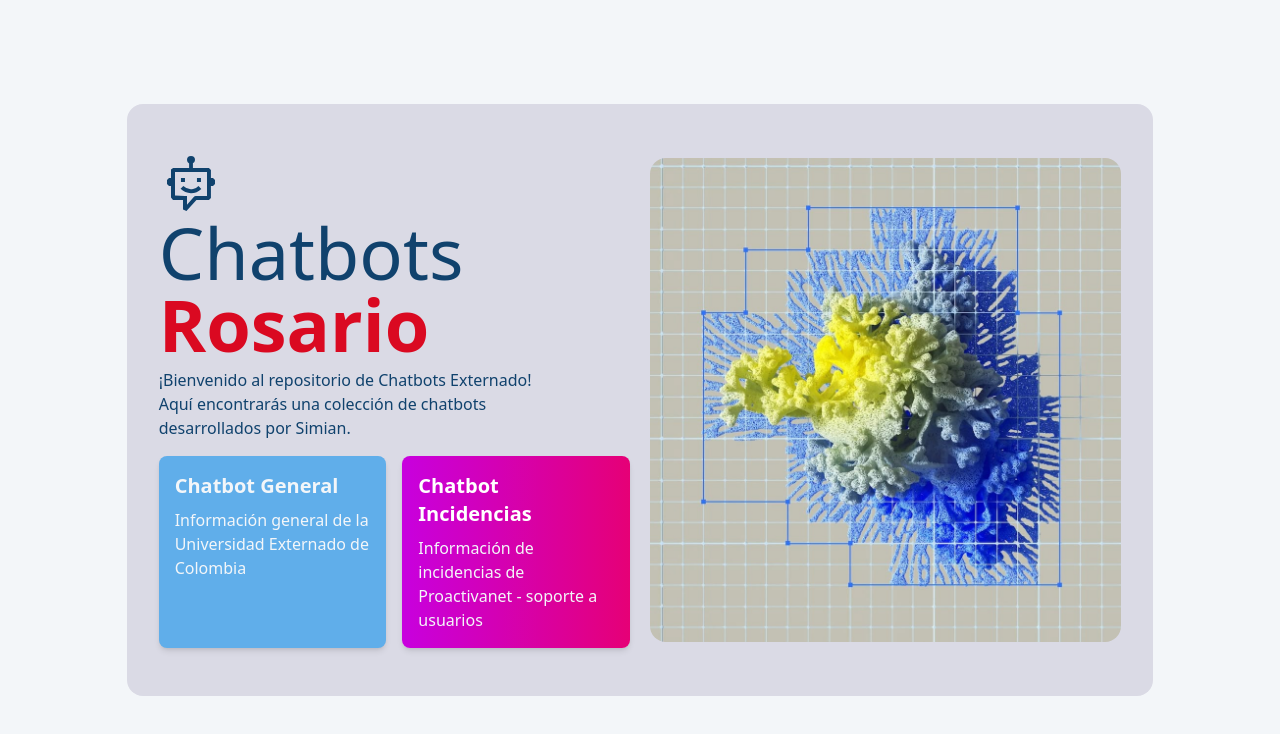
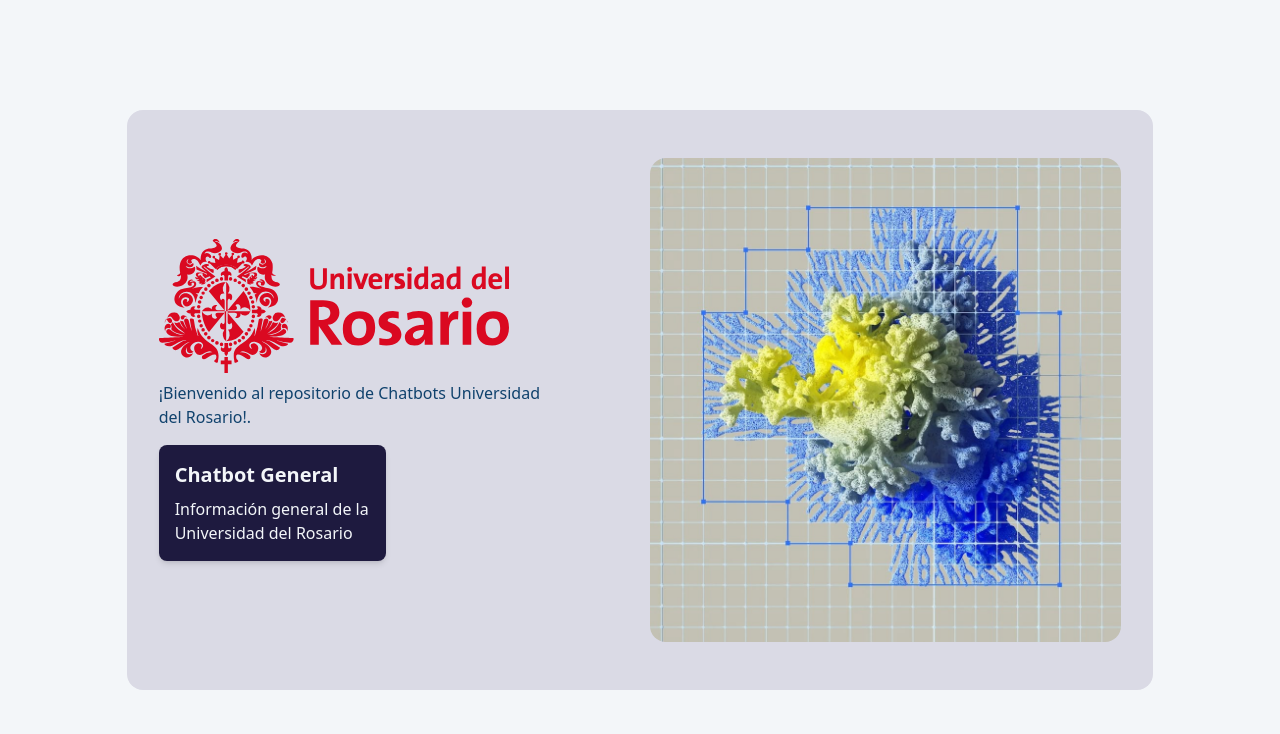
Before and after one commit to mager19/chatbots, a website: page rosario.html in a window 1280 px wide. Drawn offline with Linux system fonts and the light colour scheme.

Commit message:
fix some styles

```diff
--- a/rosario.html
+++ b/rosario.html
@@ -12,34 +12,14 @@
 					<div class="grid lg:grid-cols-2 gap-5 items-center justify-between">
 						<div class="bots__wrapper">
 							<div class="info">
-								<h1 class="text-7xl font-normal text-brand-dark">
-									<svg width="64px" height="64px" viewBox="0 0 16 16" xmlns="http://www.w3.org/2000/svg" fill="#10426d">
-										<g id="SVGRepo_bgCarrier" stroke-width="0"></g>
-										<g id="SVGRepo_tracerCarrier" stroke-linecap="round" stroke-linejoin="round"></g>
-										<g id="SVGRepo_iconCarrier">
-											<path
-												fill-rule="evenodd"
-												clip-rule="evenodd"
-												d="M8.48 4h4l.5.5v2.03h.52l.5.5V8l-.5.5h-.52v3l-.5.5H9.36l-2.5 2.76L6 14.4V12H3.5l-.5-.64V8.5h-.5L2 8v-.97l.5-.5H3V4.36L3.53 4h4V2.86A1 1 0 0 1 7 2a1 1 0 0 1 2 0 1 1 0 0 1-.52.83V4zM12 8V5H4v5.86l2.5.14H7v2.19l1.8-2.04.35-.15H12V8zm-2.12.51a2.71 2.71 0 0 1-1.37.74v-.01a2.71 2.71 0 0 1-2.42-.74l-.7.71c.34.34.745.608 1.19.79.45.188.932.286 1.42.29a3.7 3.7 0 0 0 2.58-1.07l-.7-.71zM6.49 6.5h-1v1h1v-1zm3 0h1v1h-1v-1z"></path>
-										</g></svg
-									>Chatbots
-									<span class="text-brand-rosario font-semibold">Rosario</span>
-								</h1>
-								<p class="text-brand-dark max-w-96 mt-2">
-									¡Bienvenido al repositorio de Chatbots Externado! Aquí encontrarás una colección de chatbots desarrollados por Simian.
-								</p>
+								<img src="./src/img/logoRosario.svg" alt="Logo" class="inline-block mr-2 w-[350px]" />
+								<p class="text-brand-dark max-w-96 mt-2">¡Bienvenido al repositorio de Chatbots Universidad del Rosario!.</p>
 							</div>
 							<div class="bots grid grid-cols-2 gap-4 mt-4">
-								<div class="bot bg-brand-blue rounded-lg shadow-md p-4 text-brand-gray">
+								<div class="bot bg-brand-rosario-dark hover:bg-brand-rosario rounded-lg shadow-md p-4 text-brand-gray">
 									<a href="/chatbots/general.html">
 										<h2 class="text-xl font-bold">Chatbot General</h2>
-										<p class="mt-2">Información general de la Universidad Externado de Colombia</p>
-									</a>
-								</div>
-								<div class="bot bg-gradient-to-r from-fuchsia-600 to-pink-600 rounded-lg shadow-md p-4 text-white">
-									<a href="/chatbots/incidentes.html">
-										<h2 class="text-xl font-bold">Chatbot Incidencias</h2>
-										<p class="text-brand-gray mt-2">Información de incidencias de Proactivanet - soporte a usuarios</p>
+										<p class="mt-2">Información general de la Universidad del Rosario</p>
 									</a>
 								</div>
 							</div>
--- a/src/css/input.css
+++ b/src/css/input.css
@@ -9,6 +9,7 @@
 	--color-brand-black: #1e1e1e;
 	--color-brand-rosario: #da0921;
 	--color-brand-bg-rosario: #dadae5;
+	--color-brand-rosario-dark: #1e1a3f;
 }
 
 @utility container {
```
Also changed, not shown: src/css/output.css, src/img/logoRosario.svg (added).
